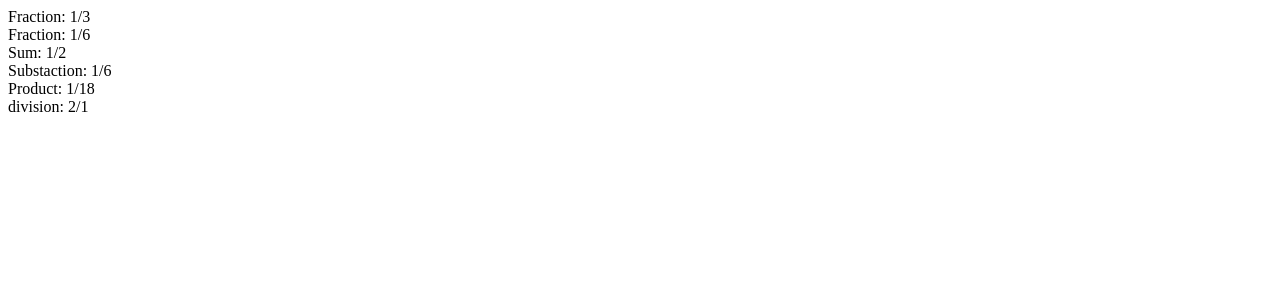
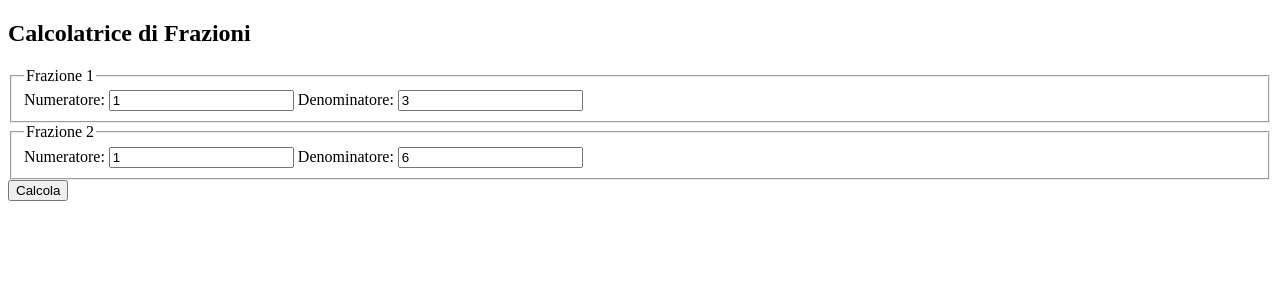
Before and after one commit to CiroZevola/classefrazioni, a PHP site: page / in a window 1280 px wide. Shown: the top 300 px of the page. Run offline with PHP 8.4, Linux system fonts and the light colour scheme.

Commit message:
Aggiornamenti

```diff
--- a/inc/Fraction_Class.php
+++ b/inc/Fraction_Class.php
@@ -59,18 +59,5 @@ class Fraction {
         $newDenominator = $this->denominator * $b->numerator;
         return new Fraction($newNumerator, $newDenominator);
     }
-}
-
-$fraction1 = new Fraction( 1 , 3 );
-$fraction2 = new Fraction( 1 , 6 );
-$sum = $fraction1->AddOrSubtract($fraction2,+1);
-$substract = $fraction1->AddOrSubtract($fraction2,-1);
-$product = $fraction1->Product($fraction2);
-$division = $fraction1->division($fraction2);
-echo "Fraction: " . $fraction1->getFraction() . "<br>";
-echo "Fraction: " . $fraction2->getFraction() . "<br>";
-echo "Sum: " . $sum->getFraction() . "<br>";
-echo "Substaction: " . $substract->getFraction() . "<br>";
-echo "Product: " . $product->getFraction() . "<br>";
-echo "division: " . $division->getFraction() . "<br>";
+};
 ?>
--- a/index.php
+++ b/index.php
@@ -1,3 +1,62 @@
 <?php
 require_once __DIR__ . "/inc/Fraction_Class.php";
 ?>
+
+<!DOCTYPE html>
+<html lang="it">
+<head>
+    <meta charset="UTF-8" />
+    <title>Calcolatrice di Frazioni</title>
+    </head>
+<body>
+<div class="container">
+    <h2>Calcolatrice di Frazioni</h2>
+    <form method="POST" action="">
+        <fieldset>
+            <legend>Frazione 1</legend>
+            <label>Numeratore: <input type="number" name="num1" required value="<?php echo isset($_POST['num1']) ? htmlspecialchars($_POST['num1']) : 1; ?>"></label>
+            <label>Denominatore: <input type="number" name="den1" required value="<?php echo isset($_POST['den1']) ? htmlspecialchars($_POST['den1']) : 3; ?>"></label>
+        </fieldset>
+        <fieldset>
+            <legend>Frazione 2</legend>
+            <label>Numeratore: <input type="number" name="num2" required value="<?php echo isset($_POST['num2']) ? htmlspecialchars($_POST['num2']) : 1; ?>"></label>
+            <label>Denominatore: <input type="number" name="den2" required value="<?php echo isset($_POST['den2']) ? htmlspecialchars($_POST['den2']) : 6; ?>"></label>
+        </fieldset>
+        <button type="submit">Calcola</button>
+    </form>
+
+    <?php
+    if ($_SERVER["REQUEST_METHOD"] === "POST") {
+        try {
+            $num1 = (int)$_POST['num1'];
+            $den1 = (int)$_POST['den1'];
+            $num2 = (int)$_POST['num2'];
+            $den2 = (int)$_POST['den2'];
+
+            $fraction1 = new Fraction($num1, $den1);
+            $fraction2 = new Fraction($num2, $den2);
+
+            $sum = $fraction1->AddOrSubtract($fraction2, +1);
+            $subtract = $fraction1->AddOrSubtract($fraction2, -1);
+            $product = $fraction1->Product($fraction2);
+            $division = $fraction1->division($fraction2);
+
+            echo "<div class='result'>";
+            echo "<p><strong>Frazione 1:</strong> " . $fraction1->getFraction() . "</p>";
+            echo "<p><strong>Frazione 2:</strong> " . $fraction2->getFraction() . "</p>";
+            echo "<p><strong>Somma:</strong> " . $sum->getFraction() . "</p>";
+            echo "<p><strong>Sottrazione:</strong> " . $subtract->getFraction() . "</p>";
+            echo "<p><strong>Prodotto:</strong> " . $product->getFraction() . "</p>";
+            echo "<p><strong>Divisione:</strong> " . $division->getFraction() . "</p>";
+            echo "</div>";
+
+        } catch (InvalidArgumentException $e) {
+            echo "<p class='error'>Errore: " . $e->getMessage() . "</p>";
+        } catch (TypeError $e) {
+            echo "<p class='error'>Errore: Inserisci valori numerici validi.</p>";
+        }
+    }
+    ?>
+</div>
+</body>
+</html>
```
